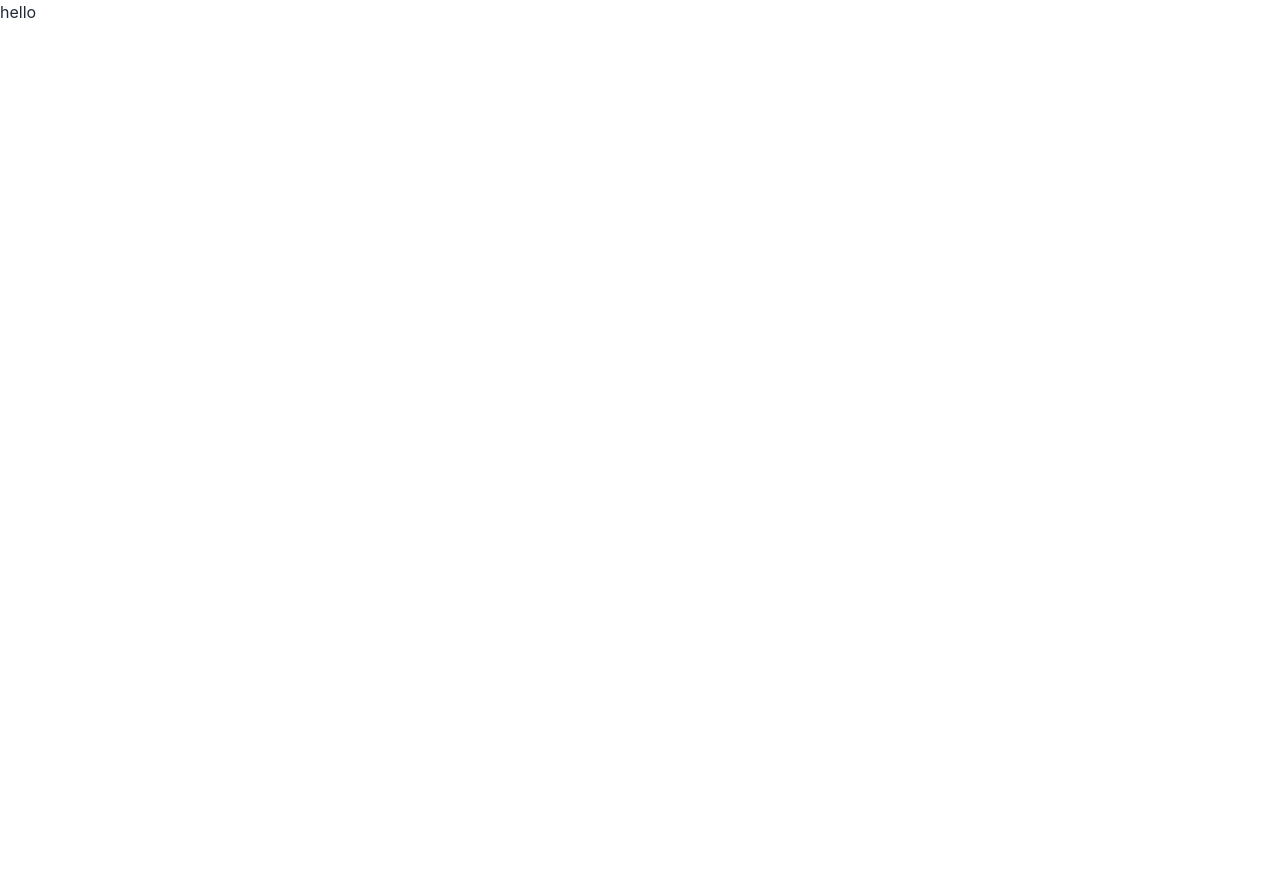
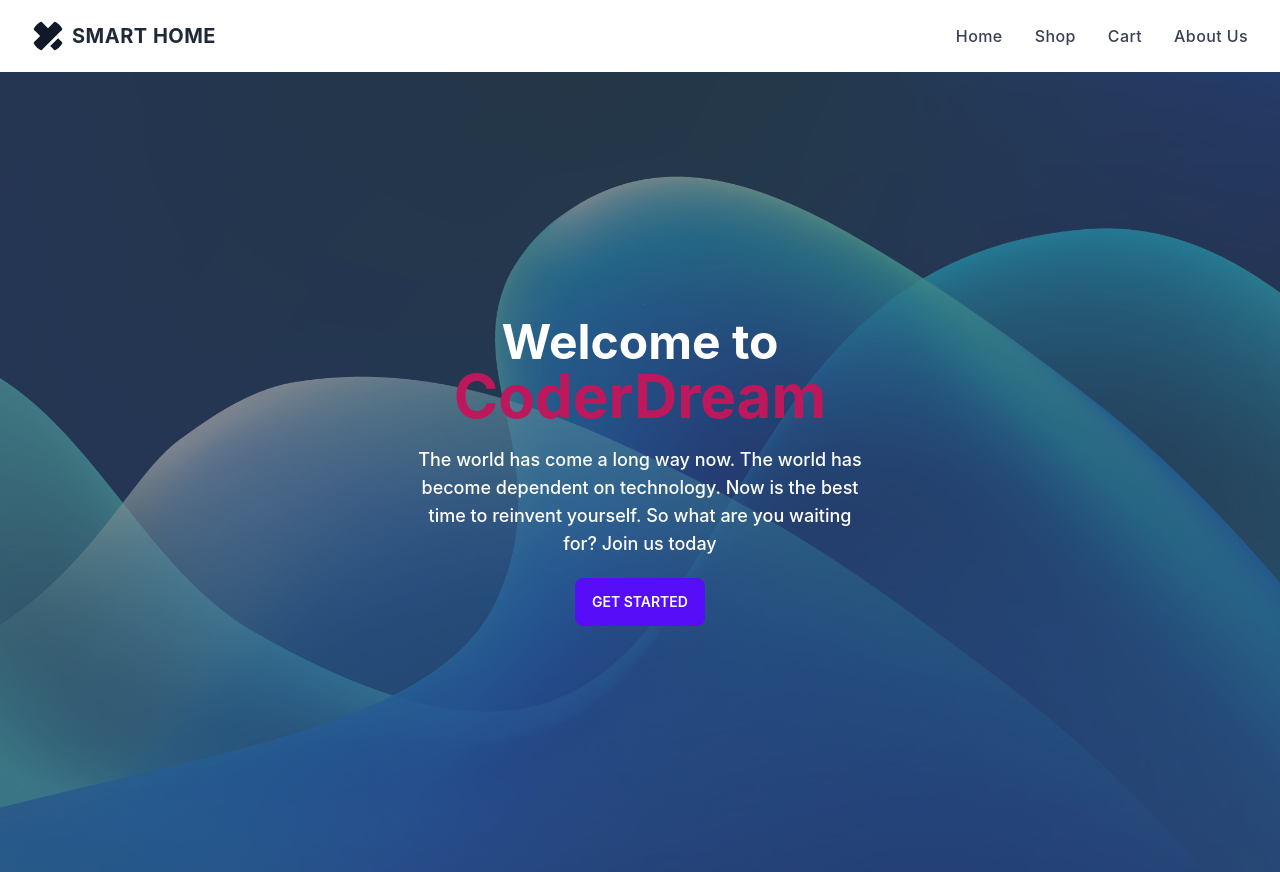
Before and after one commit to Nahid-07/TechBD-client, a React (Create React App) app: page / in a window 1280 px wide. Before the commit the page ends 800 px from the top, so only its background shows below. Built offline with nearby package versions, Linux system fonts and the light colour scheme.

Commit message:
added nav bar and hero section

```diff
--- a/src/App.js
+++ b/src/App.js
@@ -1,7 +1,12 @@
+import { RouterProvider } from "react-router-dom";
+import { router } from "./Route/Routes";
+
 function App() {
   return (
     <div>
-      <h1>hello</h1>
+      <RouterProvider router={router}>
+
+      </RouterProvider>
     </div>
   );
 }
--- /dev/null
+++ b/src/Components/Courses.js
@@ -0,0 +1,11 @@
+import React from 'react';
+
+const Courses = () => {
+    return (
+        <div>
+
+        </div>
+    );
+};
+
+export default Courses;
--- /dev/null
+++ b/src/Components/Home.js
@@ -0,0 +1,23 @@
+import React from "react";
+import hero from '../assests/hero.jpg'
+const Home = () => {
+  return (
+    <div
+      className="hero min-h-screen"
+      style={{ backgroundImage: `url(${hero})` }}
+    >
+      <div className="hero-overlay bg-opacity-60"></div>
+      <div className="hero-content text-center text-neutral-content">
+        <div className="max-w-md">
+          <h1 className="mb-5 text-5xl font-bold">Welcome to <span className="text-6xl text-pink-700">CoderDream</span></h1>
+          <p className="mb-5 text-lg font-medium">
+          The world has come a long way now. The world has become dependent on technology. Now is the best time to reinvent yourself. So what are you waiting for? Join us today
+          </p>
+          <button className="btn btn-primary">Get Started</button>
+        </div>
+      </div>
+    </div>
+  );
+};
+
+export default Home;
--- /dev/null
+++ b/src/Components/Navbar.js
@@ -0,0 +1,174 @@
+import React, { useState } from 'react';
+import { Link } from 'react-router-dom';
+
+const Navbar = () => {
+    const [isMenuOpen, setIsMenuOpen] = useState(false)
+    return (
+        <div className='px-4 py-5 mx-auto sm:max-w-xl md:max-w-full lg:max-w-screen-xl md:px-24 lg:px-8'>
+      <div className='relative flex items-center justify-between'>
+        <Link
+          to='/'
+          aria-label='Smart Home'
+          title='Smart Home'
+          className='inline-flex items-center'
+        >
+          <svg
+            xmlns='http://www.w3.org/2000/svg'
+            viewBox='0 0 32 32'
+            fill='currentColor'
+            className='flex-shrink-0 w-8 h-8 rounded-full text-gray-900'
+          >
+            <path d='M18.266 26.068l7.839-7.854 4.469 4.479c1.859 1.859 1.859 4.875 0 6.734l-1.104 1.104c-1.859 1.865-4.875 1.865-6.734 0zM30.563 2.531l-1.109-1.104c-1.859-1.859-4.875-1.859-6.734 0l-6.719 6.734-6.734-6.734c-1.859-1.859-4.875-1.859-6.734 0l-1.104 1.104c-1.859 1.859-1.859 4.875 0 6.734l6.734 6.734-6.734 6.734c-1.859 1.859-1.859 4.875 0 6.734l1.104 1.104c1.859 1.859 4.875 1.859 6.734 0l21.307-21.307c1.859-1.859 1.859-4.875 0-6.734z'></path>
+          </svg>
+          <span className='ml-2 text-xl font-bold tracking-wide text-gray-800 uppercase'>
+            Smart Home
+          </span>
+        </Link>
+        <ul className='flex items-center hidden space-x-8 lg:flex'>
+          <li>
+            <Link
+              to='/home'
+              aria-label='Home'
+              title='Home'
+              className='font-medium tracking-wide text-gray-700 transition-colors duration-200 hover:text-deep-purple-accent-400'
+            >
+              Home
+            </Link>
+          </li>
+          <li>
+            <Link
+              to='/shop'
+              aria-label='Shop'
+              title='Shop'
+              className='font-medium tracking-wide text-gray-700 transition-colors duration-200 hover:text-deep-purple-accent-400'
+            >
+              Shop
+            </Link>
+          </li>
+          <li>
+            <Link
+              to='/cart'
+              aria-label='Cart'
+              title='Cart'
+              className='font-medium tracking-wide text-gray-700 transition-colors duration-200 hover:text-deep-purple-accent-400'
+            >
+              <p> Cart</p>
+            </Link>
+          </li>
+          <li>
+            <Link
+              to='/about'
+              aria-label='About Us'
+              title='About Us'
+              className='font-medium tracking-wide text-gray-700 transition-colors duration-200 hover:text-deep-purple-accent-400'
+            >
+              About Us
+            </Link>
+          </li>
+        </ul>
+        <div className='lg:hidden'>
+          <button
+            aria-label='Open Menu'
+            title='Open Menu'
+            className='p-2 -mr-1 transition duration-200 rounded focus:outline-none focus:shadow-outline hover:bg-deep-purple-50 focus:bg-deep-purple-50'
+            onClick={() => setIsMenuOpen(true)}
+          >
+            <svg className='w-5 text-gray-600' viewBox='0 0 24 24'>
+              <path
+                fill='currentColor'
+                d='M23,13H1c-0.6,0-1-0.4-1-1s0.4-1,1-1h22c0.6,0,1,0.4,1,1S23.6,13,23,13z'
+              />
+              <path
+                fill='currentColor'
+                d='M23,6H1C0.4,6,0,5.6,0,5s0.4-1,1-1h22c0.6,0,1,0.4,1,1S23.6,6,23,6z'
+              />
+              <path
+                fill='currentColor'
+                d='M23,20H1c-0.6,0-1-0.4-1-1s0.4-1,1-1h22c0.6,0,1,0.4,1,1S23.6,20,23,20z'
+              />
+            </svg>
+          </button>
+          {isMenuOpen && (
+            <div className='absolute top-0 left-0 w-full'>
+              <div className='p-5 bg-white border rounded shadow-sm'>
+                <div className='flex items-center justify-between mb-4'>
+                  <div>
+                    <Link
+                      to='/'
+                      aria-label='Company'
+                      title='Company'
+                      className='inline-flex items-center'
+                    >
+                      <svg
+                        xmlns='http://www.w3.org/2000/svg'
+                        viewBox='0 0 32 32'
+                        fill='currentColor'
+                        className='flex-shrink-0 w-8 h-8 rounded-full text-gray-900'
+                      >
+                        <path d='M18.266 26.068l7.839-7.854 4.469 4.479c1.859 1.859 1.859 4.875 0 6.734l-1.104 1.104c-1.859 1.865-4.875 1.865-6.734 0zM30.563 2.531l-1.109-1.104c-1.859-1.859-4.875-1.859-6.734 0l-6.719 6.734-6.734-6.734c-1.859-1.859-4.875-1.859-6.734 0l-1.104 1.104c-1.859 1.859-1.859 4.875 0 6.734l6.734 6.734-6.734 6.734c-1.859 1.859-1.859 4.875 0 6.734l1.104 1.104c1.859 1.859 4.875 1.859 6.734 0l21.307-21.307c1.859-1.859 1.859-4.875 0-6.734z'></path>
+                      </svg>
+                      <span className='ml-2 text-xl font-bold tracking-wide text-gray-800 uppercase'>
+                        Smart Home
+                      </span>
+                    </Link>
+                  </div>
+                  <div>
+                    <button
+                      aria-label='Close Menu'
+                      title='Close Menu'
+                      className='p-2 -mt-2 -mr-2 transition duration-200 rounded hover:bg-gray-200 focus:bg-gray-200 focus:outline-none focus:shadow-outline'
+                      onClick={() => setIsMenuOpen(false)}
+                    >
+                      <svg className='w-5 text-gray-600' viewBox='0 0 24 24'>
+                        <path
+                          fill='currentColor'
+                          d='M19.7,4.3c-0.4-0.4-1-0.4-1.4,0L12,10.6L5.7,4.3c-0.4-0.4-1-0.4-1.4,0s-0.4,1,0,1.4l6.3,6.3l-6.3,6.3 c-0.4,0.4-0.4,1,0,1.4C4.5,19.9,4.7,20,5,20s0.5-0.1,0.7-0.3l6.3-6.3l6.3,6.3c0.2,0.2,0.5,0.3,0.7,0.3s0.5-0.1,0.7-0.3 c0.4-0.4,0.4-1,0-1.4L13.4,12l6.3-6.3C20.1,5.3,20.1,4.7,19.7,4.3z'
+                        />
+                      </svg>
+                    </button>
+                  </div>
+                </div>
+                <nav>
+                  <ul className='space-y-4'>
+                    <li>
+                      <Link
+                        to='/shop'
+                        aria-label='Shop'
+                        title='Shop'
+                        className='font-medium tracking-wide text-gray-700 transition-colors duration-200 hover:text-deep-purple-accent-400'
+                      >
+                        Shop
+                      </Link>
+                    </li>
+                    <li>
+                      <Link
+                        to='/cart'
+                        aria-label='Cart'
+                        title='Cart'
+                        className='font-medium tracking-wide text-gray-700 transition-colors duration-200 hover:text-deep-purple-accent-400'
+                      >
+                        <p> Cart</p>
+                      </Link>
+                    </li>
+                    <li>
+                      <Link
+                        to='/about'
+                        aria-label='About Us'
+                        title='About Us'
+                        className='font-medium tracking-wide text-gray-700 transition-colors duration-200 hover:text-deep-purple-accent-400'
+                      >
+                        About Us
+                      </Link>
+                    </li>
+                  </ul>
+                </nav>
+              </div>
+            </div>
+          )}
+        </div>
+      </div>
+    </div>
+    );
+};
+
+export default Navbar;
--- /dev/null
+++ b/src/Layout/Layout.js
@@ -0,0 +1,14 @@
+import React from 'react';
+import Home from '../Components/Home';
+import Navbar from '../Components/Navbar';
+
+const Layout = () => {
+    return (
+        <>
+            <Navbar></Navbar>
+            <Home></Home>
+        </>
+    );
+};
+
+export default Layout;
--- /dev/null
+++ b/src/Route/Routes.js
@@ -0,0 +1,17 @@
+import { createBrowserRouter } from "react-router-dom";
+import Courses from "../Components/Courses";
+import Home from "../Components/Home";
+import Layout from "../Layout/Layout";
+
+export const router = createBrowserRouter([
+    {
+        path:'/',element:<Layout></Layout>,children:[
+            {
+                path:'/', element:<Home></Home>
+            },
+            {
+                path:'/courses' , element:<Courses></Courses>
+            }
+        ]
+    }
+])
--- a/tailwind.config.js
+++ b/tailwind.config.js
@@ -1,10 +1,8 @@
 /** @type {import('tailwindcss').Config} */
 module.exports = {
-  content: [
-    "./src/**/*.{js,jsx,ts,tsx}",
-  ],
+  content: ["./src/**/*.{html,js}"],
   theme: {
     extend: {},
   },
-  plugins: [require("daisyui")]
+  plugins: [require("daisyui")],
 }
```
Also changed, not shown: src/assests/hero.jpg (added), 1 other file (tests, documents, lock files or other folders).
